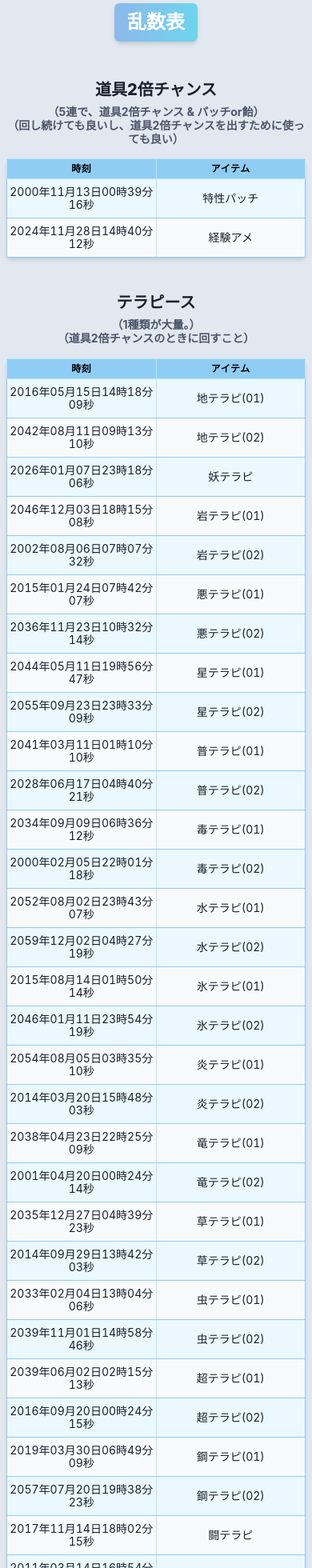
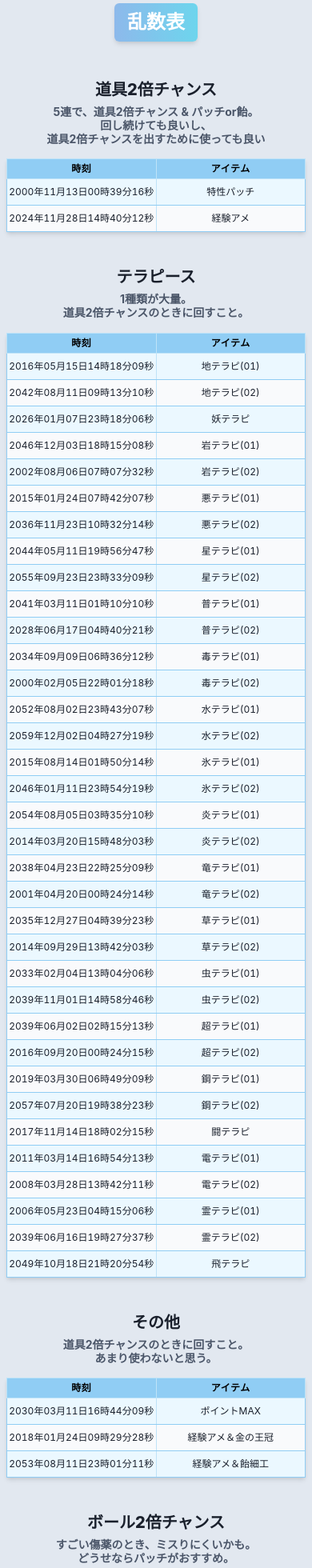
Before and after one commit to Shiori-Takanashi/printer-app, a React (Vite) app: page / in a window 390 px wide. Shown: the part 20-1980 px from the top of the page at 80% size. Built offline with nearby package versions, Linux system fonts and the light colour scheme.

Commit message:
fix for iphone

```diff
--- a/src/components/CategoryBlock.jsx
+++ b/src/components/CategoryBlock.jsx
@@ -37,31 +37,32 @@ export default function CategoryBlock({ category, items }) {
                         )}
                         {category === 'テラピース' && (
                             <Box as="span" mt={2} fontSize="sm" color="gray.600">
-                                （1種類が大量。）<br />
-                                （道具2倍チャンスのときに回すこと）
+                                1種類が大量。<br />
+                                道具2倍チャンスのときに回すこと。
                             </Box>
                         )}
                         {category === '道具2倍チャンス' && (
                             <Box as="span" mt={2} fontSize="sm" color="gray.600">
-                                （5連で、道具2倍チャンス & パッチor飴）<br />
-                                （回し続けても良いし、道具2倍チャンスを出すために使っても良い）
+                                5連で、道具2倍チャンス & パッチor飴。<br />
+                                回し続けても良いし、<br />
+                                道具2倍チャンスを出すために使っても良い<br />
                             </Box>
                         )}
                         {category === 'その他' && (
                             <Box as="span" mt={2} fontSize="sm" color="gray.600">
-                                （道具2倍チャンスのときに回すこと）<br />
-                                （あまり使わないと思う）
+                                道具2倍チャンスのときに回すこと。<br />
+                                あまり使わないと思う。
                             </Box>
                         )}
                         {category === 'ボール単品メイン' && (
                             <Box as="span" mt={2} fontSize="sm" color="gray.600">
-                                （ボール2倍チャンスのときに回すこと）
+                                ボール2倍チャンスのときに回すこと。
                             </Box>
                         )}
                         {category === 'ボール2倍チャンス' && (
                             <Box as="span" mt={2} fontSize="sm" color="gray.600">
-                                （すごい傷薬のとき、ミスりにくいかも）<br />
-                                （どうせならパッチ欲しいけど）
+                                すごい傷薬のとき、ミスりにくいかも。<br />
+                                どうせならパッチがおすすめ。
                             </Box>
                         )}
                     </Box>
--- a/src/components/CategoryTable.jsx
+++ b/src/components/CategoryTable.jsx
@@ -49,7 +49,7 @@ export default function CategoryTable({ items, openSet, onRowClick }) {
                                     borderRightStyle="solid"
                                     borderRightColor="blue.100"
                                     textAlign="center"
-                                    fontSize="sm"
+                                    fontSize="xs"
                                     px={0}
                                     bg={idx % 2 === 0 ? "blue.50" : "whiteAlpha.800"}
                                     _groupHover={{ bg: "teal.100", cursor: "pointer" }}
@@ -61,7 +61,7 @@ export default function CategoryTable({ items, openSet, onRowClick }) {
                                     borderStyle="solid"
                                     borderColor="blue.200"
                                     textAlign="center"
-                                    fontSize="sm"
+                                    fontSize="xs"
                                     px={0}
                                     bg={idx % 2 === 0 ? "blue.50" : "whiteAlpha.800"}
                                     _groupHover={{ bg: "teal.100", cursor: "pointer" }}
--- a/src/components/SequenceTable.jsx
+++ b/src/components/SequenceTable.jsx
@@ -100,15 +100,14 @@ export default function SequenceTable({ sequence }) {
 
     return (
         <Box
-            overflowX="auto"
             w="100%"
             bg="gray.100"
-            p={2}
+            p="1"
             borderBottomStyle="solid"
             borderBottomWidth="1px"
             borderBottomColor="blue.200"
         >
-            <Table size="xs" minW="400px" borderCollapse="collapse" marginBottom={2}>
+            <Table size="xs" minW="280px" borderCollapse="collapse" my={2}>
                 <Tbody>
                     {renderHeaderRow(0, rowCount_top)}
                     {renderDataRow(0, rowCount_top)}
```
